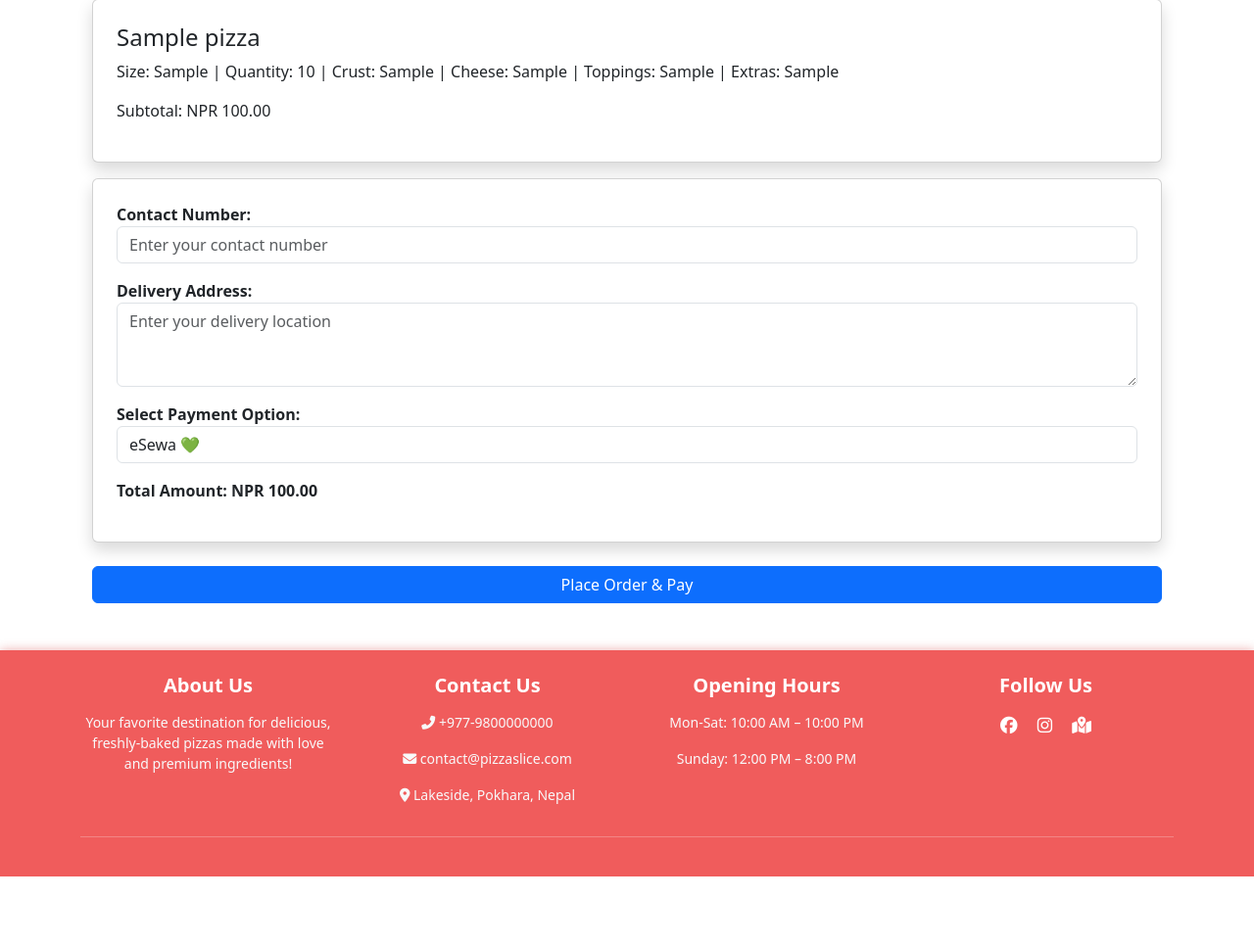
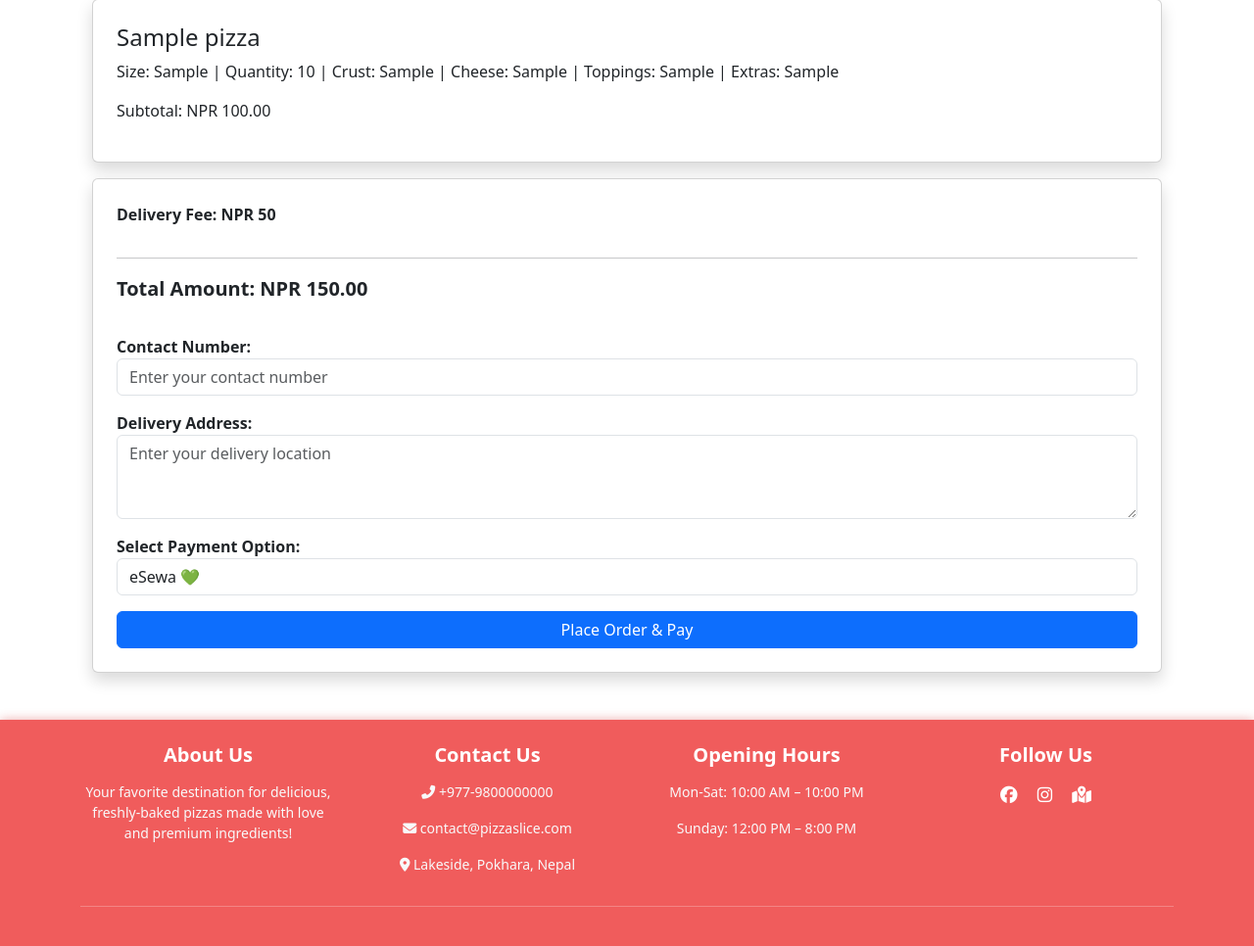
Before and after one commit to Sajani11/MyPizzaApp, a Flask app: page /place-order in a window 1280 px wide. Shown: the part 221-1187 px from the top of the page at 98% size. Before the commit the page ends 1116 px from the top, so only its background shows below. Run offline with Flask 3, Linux system fonts and the light colour scheme; the visitor is signed in with stand-in values (Sample User, id 1); tables that the repository leaves empty hold one stand-in row (values such as "Sample post"); some libraries are stand-ins or nearby versions.

Commit message:
Added : Updated the payment calculation

```diff
--- a/app.py
+++ b/app.py
@@ -6,6 +6,7 @@ from datetime import datetime, timedelta, date
 from PIL import Image
 import random, string
 from io import BytesIO
+from decimal import Decimal
 
 from config import Config ,ConfigScheduler
 
@@ -242,27 +243,56 @@ def order_pizza(pizza_id):
 
     return render_template('customization.html', pizza=pizza)
 
-#place the pizza
+#place all the pizza
+
 @app.route('/place-order', methods=['GET', 'POST'])
 def place_order():
     if 'user_id' not in session:
         flash("Login first", "danger")
         return redirect(url_for('login'))
 
+    user_id = session['user_id']
     cursor = mysql.connection.cursor(MySQLdb.cursors.DictCursor)
+
+    # Get cart items
     cursor.execute("""
         SELECT c.*, p.name, (c.unit_price * c.quantity) AS subtotal
         FROM cart c
         JOIN pizzas p ON c.pizza_id = p.id
         WHERE c.user_id = %s
-    """, (session['user_id'],))
+    """, (user_id,))
     cart_items = cursor.fetchall()
 
     if not cart_items:
         flash("No items in cart to place order.", "warning")
         return redirect(url_for('view_cart'))
 
-    total_price = sum(item['subtotal'] for item in cart_items)  # ✅ use subtotal
+    # Calculate subtotal
+    subtotal = sum(item['subtotal'] for item in cart_items)
+
+    # Set base delivery fee
+    BASE_DELIVERY_FEE = 50
+    delivery_fee = BASE_DELIVERY_FEE
+
+    # Check spin reward
+    today = date.today()
+    cursor.execute("""
+        SELECT reward FROM spin_rewards
+        WHERE user_id = %s AND DATE(created_at) = %s
+        ORDER BY created_at DESC LIMIT 1
+    """, (user_id, today))
+    reward_row = cursor.fetchone()
+    reward = reward_row['reward'] if reward_row else None
+
+    # Apply reward
+    total_price = subtotal
+    if reward == "10% Off":
+        total_price *= Decimal('0.9')
+    elif reward == "Buy 1 Get 1":
+        total_price *= Decimal('0.5')
+    if reward == "Free Delivery":
+        delivery_fee = 0
+    total_price_with_fee = total_price + delivery_fee
 
     if request.method == 'POST':
         contact_number = request.form.get('contact_number')
@@ -273,14 +303,23 @@ def place_order():
             flash("Please enter contact number, address and payment method.", "warning")
             return redirect(url_for('place_order'))
 
+        # Insert order
+        cursor.execute("""
+            INSERT INTO orders (user_id, total_price, delivery_fee, contact_number, address, status, payment_method, payment_status, reward, created_at)
+            VALUES (%s, %s, %s, %s, %s, %s, %s, %s, %s, NOW())
+        """, (
+            user_id, total_price_with_fee, delivery_fee, contact_number, address,
+            'pending', payment_method, 'paid' if payment_method != 'cod' else 'unpaid', reward
+        ))
+        order_id = cursor.lastrowid
+
+        # Move cart items to order_items
         for item in cart_items:
             cursor.execute("""
-                INSERT INTO orders (
-                    user_id, pizza_id, size, crust, cheese, toppings, extras,
-                    quantity, total_price, contact_number, address, status, payment_method, payment_status
-                ) VALUES (%s, %s, %s, %s, %s, %s, %s, %s, %s, %s, %s, %s, %s, %s)
+                INSERT INTO order_items (order_id, pizza_id, size, crust, cheese, toppings, extras, quantity, price)
+                VALUES (%s,%s,%s,%s,%s,%s,%s,%s,%s)
             """, (
-                session['user_id'],
+                order_id,
                 item['pizza_id'],
                 item['size'],
                 item['crust'],
@@ -288,42 +327,70 @@ def place_order():
                 item['toppings'],
                 item['extras'],
                 item['quantity'],
-                item['subtotal'],  # ✅ use subtotal
-                contact_number,
-                address,
-                'pending',
-                payment_method,
-                'paid' if payment_method != 'cod' else 'unpaid'
+                item['subtotal']
             ))
 
         # Clear cart
-        cursor.execute("DELETE FROM cart WHERE user_id = %s", (session['user_id'],))
+        cursor.execute("DELETE FROM cart WHERE user_id = %s", (user_id,))
         mysql.connection.commit()
-
         flash("Order placed successfully! 🎉", "success")
         return redirect(url_for('orders'))
 
-    return render_template('order.html', cart_items=cart_items, total_price=total_price)
+    return render_template(
+        'order.html',
+        cart_items=cart_items,
+        total_price=total_price_with_fee,
+        delivery_fee=delivery_fee,
+        reward=reward
+    )
 
-@app.route('/place-order/<int:cart_id>', methods=['GET', 'POST'])
+@app.route('/place-order/<int:cart_id>', methods=['GET','POST'])
 def place_single_order(cart_id):
     if 'user_id' not in session:
         flash("Login first", "danger")
         return redirect(url_for('login'))
 
+    user_id = session['user_id']
     cursor = mysql.connection.cursor(MySQLdb.cursors.DictCursor)
-    # Fetch only the selected cart item with pizza name
+
     cursor.execute("""
         SELECT c.*, p.name, (c.unit_price * c.quantity) AS subtotal
         FROM cart c
         JOIN pizzas p ON c.pizza_id = p.id
         WHERE c.id = %s AND c.user_id = %s
-    """, (cart_id, session['user_id']))
+    """, (cart_id, user_id))
     item = cursor.fetchone()
 
     if not item:
         flash("Cart item not found.", "warning")
         return redirect(url_for('view_cart'))
+
+    # Base delivery fee
+    BASE_DELIVERY_FEE = 50
+    delivery_fee = BASE_DELIVERY_FEE
+    subtotal = item['subtotal']
+
+    # Spin reward
+    today = date.today()
+    cursor.execute("""
+        SELECT reward FROM spin_rewards
+        WHERE user_id = %s AND DATE(created_at) = %s
+        ORDER BY created_at DESC LIMIT 1
+    """, (user_id, today))
+    reward_row = cursor.fetchone()
+    reward = reward_row['reward'] if reward_row else None
+
+    # Apply reward
+    total_price = subtotal
+    if reward == "10% Off":
+        total_price *= Decimal('0.9')
+    elif reward == "Buy 1 Get 1":
+        total_price *= Decimal('0.5')
+
+    if reward == "Free Delivery":
+        delivery_fee = 0
+
+    total_price_with_fee = total_price + delivery_fee
 
     if request.method == 'POST':
         contact_number = request.form.get('contact_number')
@@ -334,14 +401,22 @@ def place_single_order(cart_id):
             flash("Please fill contact number, address and payment method.", "warning")
             return redirect(url_for('place_single_order', cart_id=cart_id))
 
-        # Insert into orders table
+        # Insert order
         cursor.execute("""
-            INSERT INTO orders (
-                user_id, pizza_id, size, crust, cheese, toppings, extras,
-                quantity, total_price, contact_number, address, status, payment_method, payment_status
-            ) VALUES (%s,%s,%s,%s,%s,%s,%s,%s,%s,%s,%s,%s,%s,%s)
+            INSERT INTO orders (user_id, total_price, delivery_fee, contact_number, address, status, payment_method, payment_status, reward, created_at)
+            VALUES (%s,%s,%s,%s,%s,%s,%s,%s,%s,NOW())
         """, (
-            session['user_id'],
+            user_id, total_price_with_fee, delivery_fee, contact_number, address,
+            'pending', payment_method, 'paid' if payment_method != 'cod' else 'unpaid', reward
+        ))
+        order_id = cursor.lastrowid
+
+        # Insert single item
+        cursor.execute("""
+            INSERT INTO order_items (order_id, pizza_id, size, crust, cheese, toppings, extras, quantity, price)
+            VALUES (%s,%s,%s,%s,%s,%s,%s,%s,%s)
+        """, (
+            order_id,
             item['pizza_id'],
             item['size'],
             item['crust'],
@@ -349,23 +424,22 @@ def place_single_order(cart_id):
             item['toppings'],
             item['extras'],
             item['quantity'],
-            item['subtotal'],
-            contact_number,
-            address,
-            'pending',
-            payment_method,
-            'paid' if payment_method != 'cod' else 'unpaid'
+            item['subtotal']
         ))
 
-        # Delete only this cart item
+        # Remove from cart
         cursor.execute("DELETE FROM cart WHERE id = %s", (cart_id,))
         mysql.connection.commit()
-
         flash("Pizza ordered successfully! 🎉", "success")
         return redirect(url_for('orders'))
 
-    # GET request → show order page
-    return render_template('order.html', cart_items=[item], total_price=item['subtotal'])
+    return render_template(
+        'order.html',
+        cart_items=[item],
+        total_price=total_price_with_fee,
+        delivery_fee=delivery_fee,
+        reward=reward
+    )
 
 @app.route('/orders')
 def orders():
--- a/templates/order.html
+++ b/templates/order.html
@@ -17,7 +17,15 @@
     {% endfor %}
 
     <div class="card shadow p-4 mb-4">
-      <div class="form-group mb-3">
+      {% if reward %}
+      <p class="fw-bold">🎁 Reward Applied: {{ reward }}</p>
+      {% endif %}
+
+      <p class="fw-bold">Delivery Fee: NPR {{ delivery_fee }}</p>
+      <hr />
+      <p class="fw-bold fs-5">Total Amount: NPR {{total_price}}</p>
+
+      <div class="form-group mb-3 mt-3">
         <label><b>Contact Number:</b></label>
         <input
           type="tel"
@@ -28,6 +36,7 @@
           required
         />
       </div>
+
       <div class="form-group mb-3">
         <label><b>Delivery Address:</b></label>
         <textarea
@@ -50,12 +59,10 @@
         </select>
       </div>
 
-      <p class="fw-bold">Total Amount: NPR {{ total_price }}</p>
+      <button type="submit" class="btn btn-primary w-100">
+        Place Order & Pay
+      </button>
     </div>
-
-    <button type="submit" class="btn btn-primary w-100">
-      Place Order & Pay
-    </button>
   </form>
 </div>
 {% endblock %}
```
